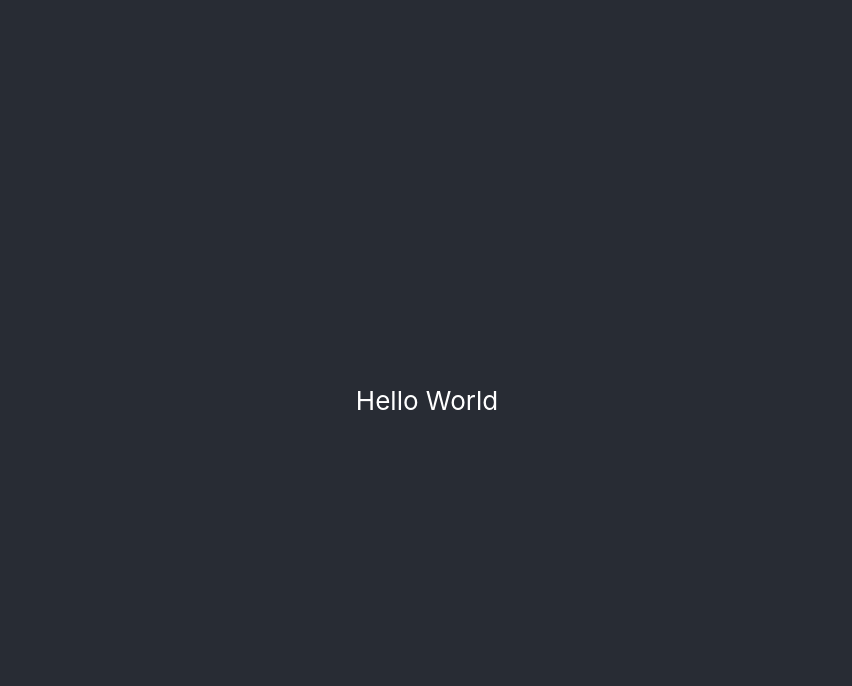
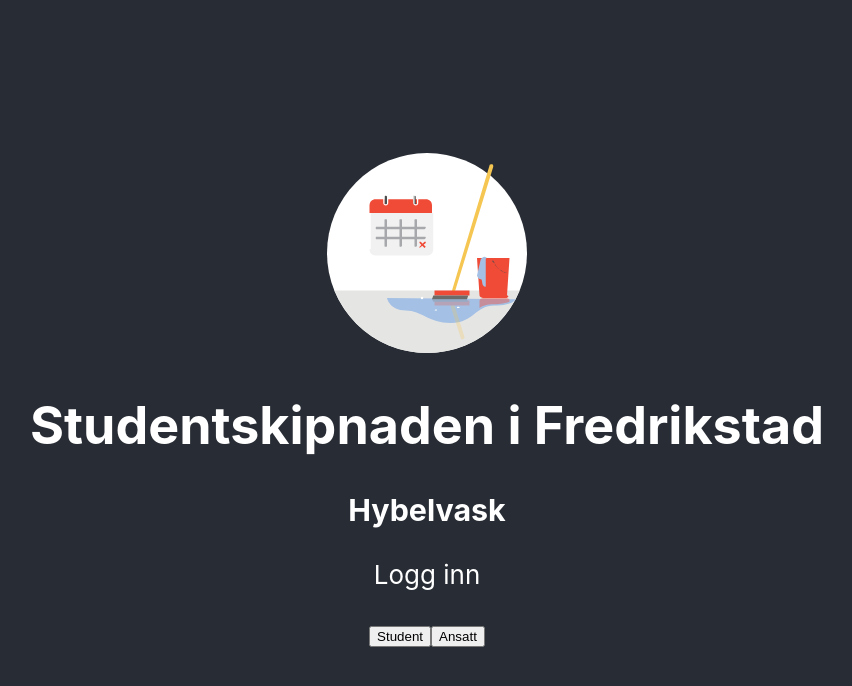
Before and after one commit to sandrahelen/software-engineering, a React (Create React App) app in the folder client/: page / in a window 1280 px wide. Shown: the top 686 px of the page, without its empty margins (213-1065 px from the left). Built offline with nearby package versions, Linux system fonts and the light colour scheme.

Commit message:
Add FrontPage to App

```diff
--- a/client/src/App.js
+++ b/client/src/App.js
@@ -1,12 +1,13 @@
-import React from 'react';
-import logo from './logo.svg';
-import './App.css';
+import React from "react";
+import logo from "./logo.svg";
+import "./App.css";
+import FrontPage from "./components/frontpage/FrontPage";
 
 function App() {
   return (
     <div className="App">
       <header className="App-header">
-          Hello World
+        <FrontPage />
       </header>
     </div>
   );
```
